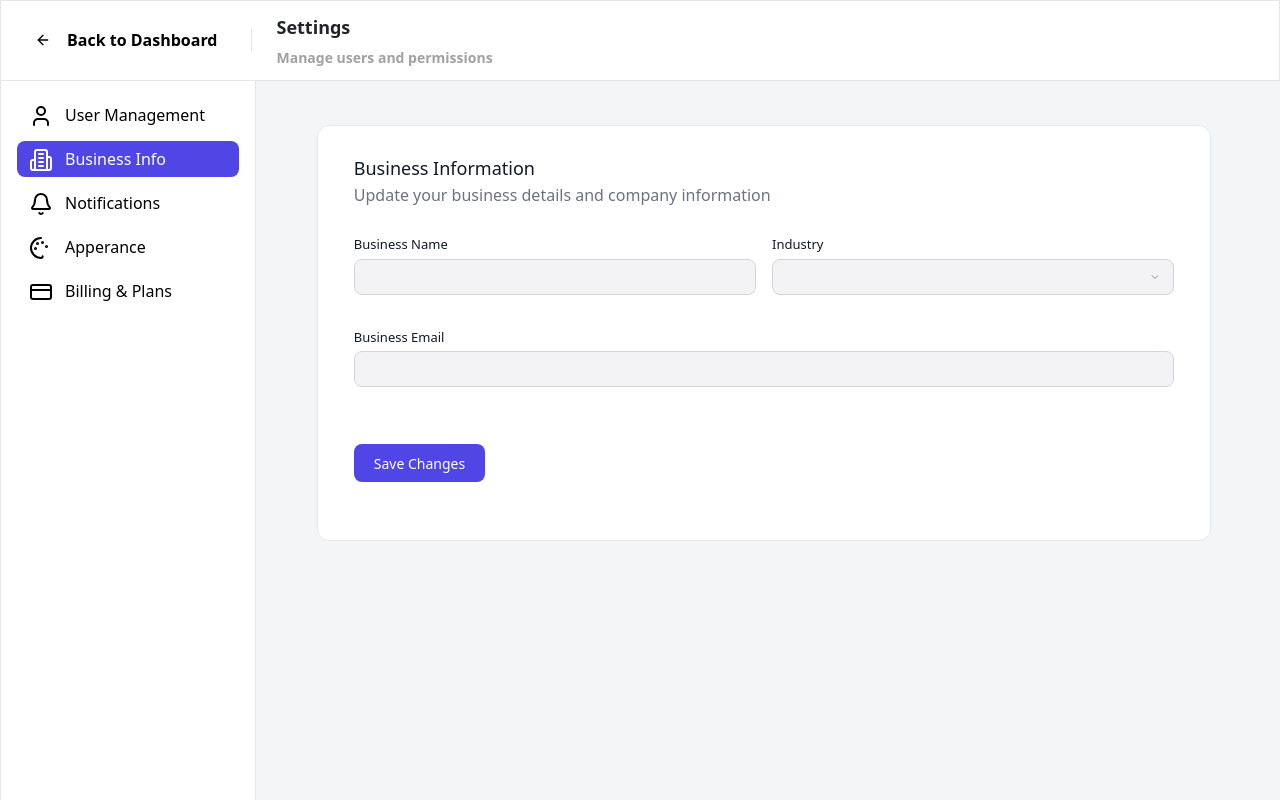
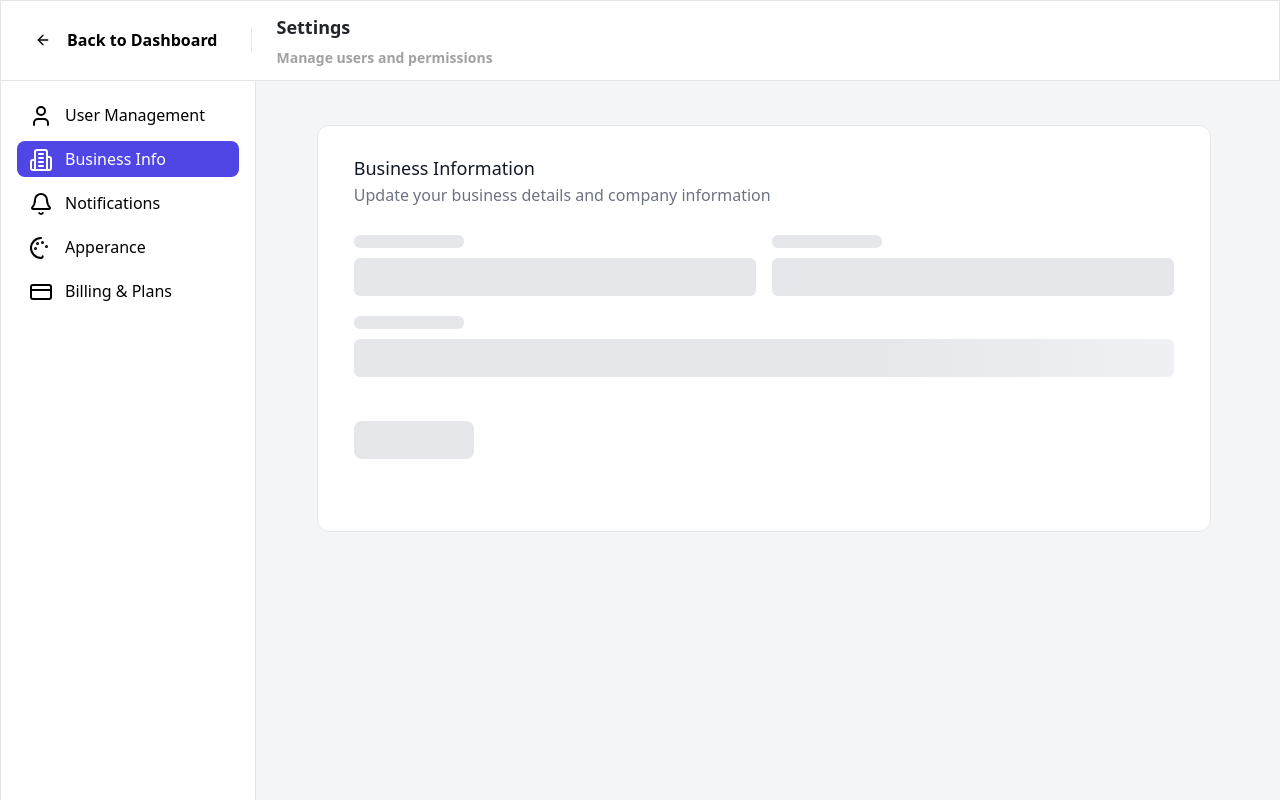
Before and after one commit to Nilo18/NetPoint-Front, an Angular app: page /settings/business-info in a window 1280 px wide. Built offline with nearby package versions, Linux system fonts and the light colour scheme.

Commit message:
feature: add loading skeleton to business form section of settings page

```diff
--- a/src/app/components/settings-page-components/business-info/business-info.html
+++ b/src/app/components/settings-page-components/business-info/business-info.html
@@ -2,6 +2,25 @@
   <h2 class="business-form__form-title">Business Information</h2>
   <p class="business-form__form-subtitle">Update your business details and company information</p>
 
+  @if (isLoading()) {
+    <div class="business-form__skeleton">
+      <div class="business-form__skeleton__name-and-industry">
+        <div class="form__field-container">
+          <div class="skeleton skeleton--label"></div>
+          <div class="skeleton skeleton--input"></div>
+        </div>
+        <div class="form__field-container">
+          <div class="skeleton skeleton--label"></div>
+          <div class="skeleton skeleton--input"></div>
+        </div>
+      </div>
+      <div class="form__field-container full">
+        <div class="skeleton skeleton--label"></div>
+        <div class="skeleton skeleton--input"></div>
+      </div>
+      <div class="skeleton skeleton--btn"></div>
+    </div>
+  } @else {
     <form class="form__body" [formGroup]="businessForm" (ngSubmit)="onSubmit()">
       <div class="business-form__name-and-industry">
         <div class="form__field-container">
@@ -12,9 +31,6 @@
         <div class="form__field-container">
           <label for="industry">Industry</label>
           <select id="industry" class="form-select" formControlName="industry">
-              <!-- <option value="" disabled selected hidden class="signup__hidden-select">
-                  Select your industry
-              </option> -->
             <option value="Retail">Retail</option>
             <option value="Restaurant">Restaurant & Food Service</option>
             <option value="Grocery">Grocery & Supermarket</option>
@@ -29,19 +45,14 @@
       </div>
       <div class="form__field-container full">
         <label for="biz-email">Business Email</label>
-      <input id="biz-email" type="email" value="nikalongurashvili@gmail.com" class="form-control"
-      formControlName="email"/>
+        <input id="biz-email" type="email" value="nikalongurashvili@gmail.com" class="form-control" formControlName="email"/>
         <p class="error">{{ getError('email', businessForm) }}</p>
       </div>
       <div class="business-form__lower-section">
         <button class="business-form__lower-section--save-btn" type="submit">Save Changes</button>
-      <!-- @if (requestSent() && !gotBackendError()) { -->
-      <p class="loading">{{ requestSent() && !gotBackendError() ? 'Processing...' : ''}}</p>
-      <!-- } -->
-
-      <!-- @if (!requestSent() && gotBackendError()) { -->
-      <p class="error">{{ !requestSent() && gotBackendError() ? errMsg() : ''}}</p>
-      <!-- } -->
+        <p class="loading">{{ requestSent() && !gotBackendError() ? 'Processing...' : '' }}</p>
+        <p class="error">{{ !requestSent() && gotBackendError() ? errMsg() : '' }}</p>
       </div>
     </form>
+  }
 </div>
--- a/src/app/components/settings-page-components/business-info/business-info.scss
+++ b/src/app/components/settings-page-components/business-info/business-info.scss
@@ -97,3 +97,49 @@
         }
     }
 }
+
+@keyframes skeleton-shimmer {
+    0%   { background-position: -800px 0; }
+    100% { background-position:  800px 0; }
+}
+
+.skeleton {
+    background: linear-gradient(
+        90deg,
+        #e5e7eb 25%,
+        #f3f4f6 50%,
+        #e5e7eb 75%
+    );
+    background-size: 1600px 100%;
+    animation: skeleton-shimmer 1.5s infinite;
+    border-radius: 6px;
+
+    &--label {
+        height: 13px;
+        width: 110px;
+        margin-bottom: 6px;
+    }
+
+    &--input {
+        height: 38px;
+        width: 100%;
+        margin-bottom: 1.25rem;
+    }
+
+    &--btn {
+        height: 38px;
+        width: 120px;
+        border-radius: 8px;
+        margin-top: 1.5rem;
+    }
+}
+
+.business-form__skeleton {
+    padding-bottom: 4rem;
+
+    &__name-and-industry {
+        display: flex;
+        gap: 1rem;
+        width: 100%;
+    }
+}
--- a/src/app/components/settings-page-components/business-info/business-info.ts
+++ b/src/app/components/settings-page-components/business-info/business-info.ts
@@ -29,6 +29,7 @@ export class BusinessInfo {
   gotBackendError: WritableSignal<boolean> = signal(false)
   errMsg: WritableSignal<string> = signal('')
   requestSent: WritableSignal<boolean> = signal(false)
+  isLoading: WritableSignal<boolean> = signal(true)
   oldValue = {
     id: -1,
     name: '',
@@ -54,6 +55,8 @@ export class BusinessInfo {
 
     try {
       const res = await this.settingsService.getCompanyById(this.decodedToken.companyId)
+
+      this.isLoading.set(false)
 
       this.oldValue.id = res.id
       this.oldValue.name = res.name
```
Lines whose indentation alone changed are shown as unchanged.
